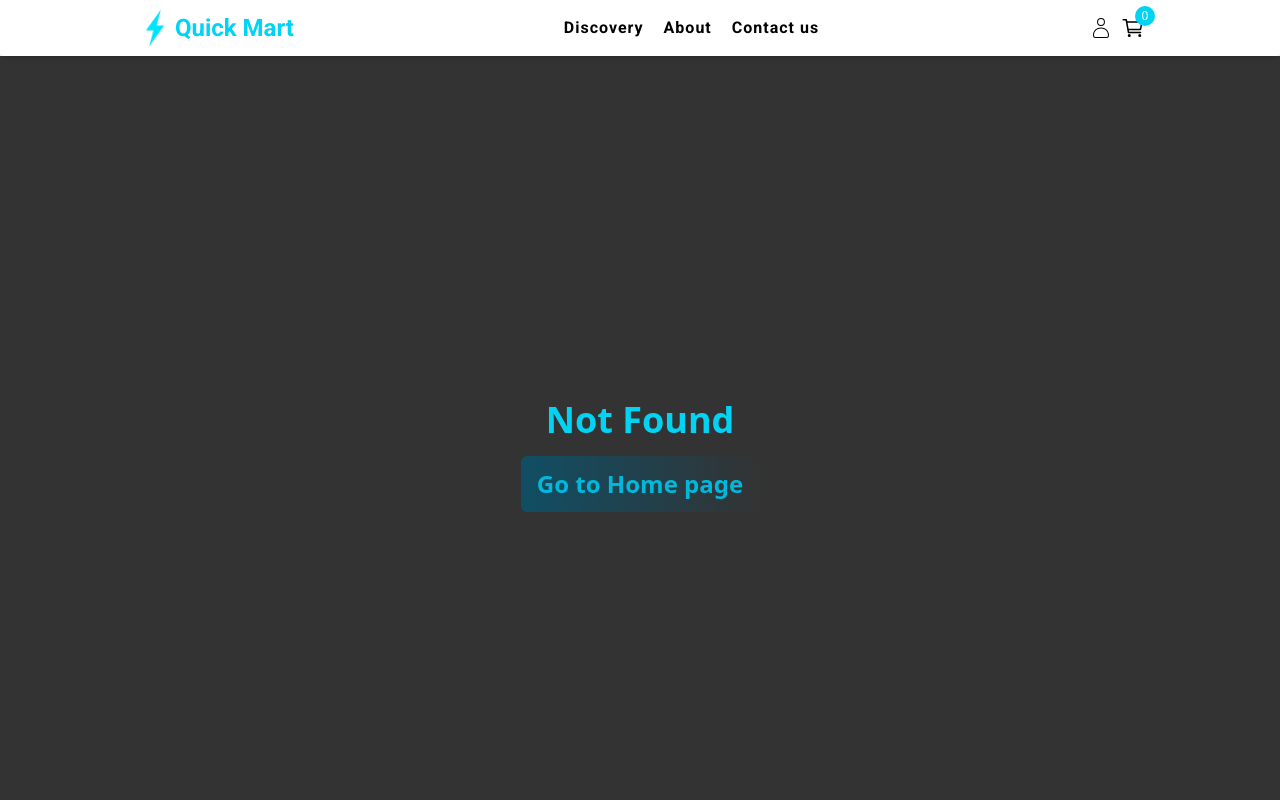
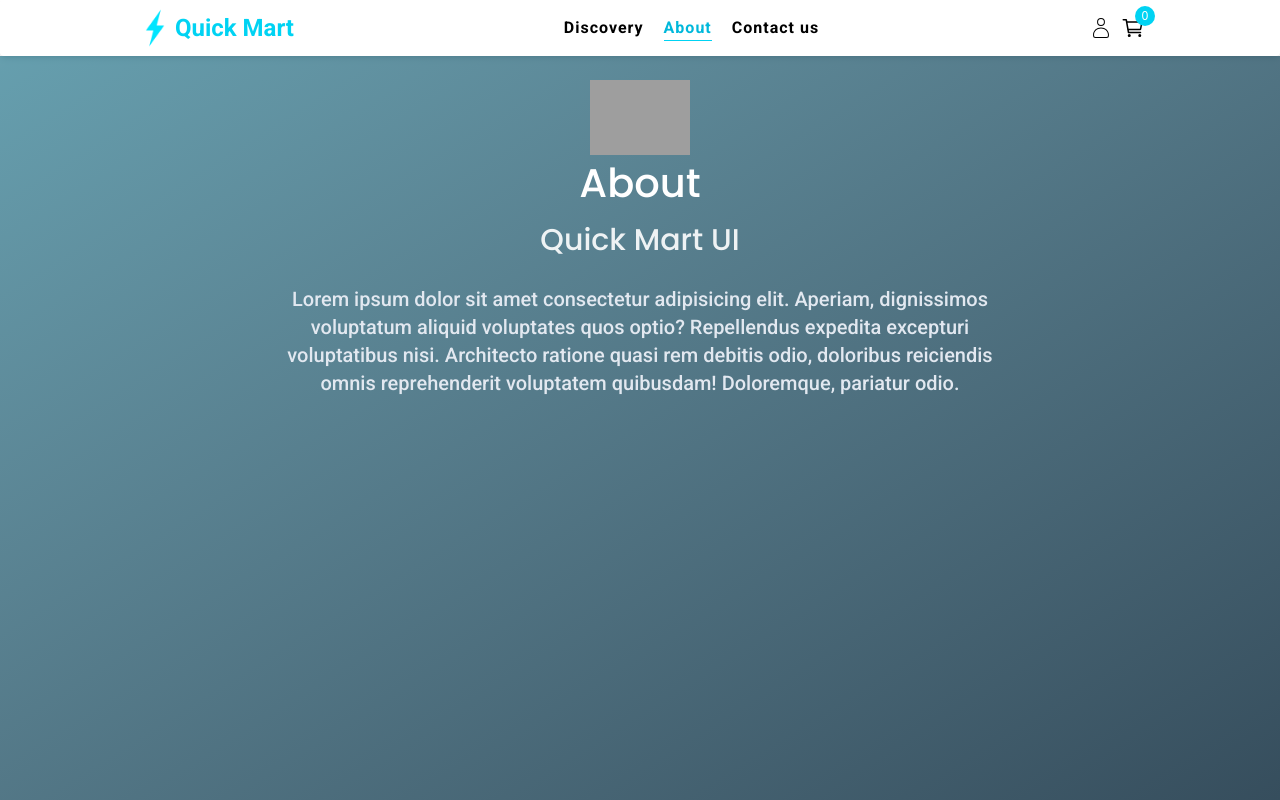
Before and after one commit to mehediweb01/quickmart-ui, a Next.js app: page /about in a window 1280 px wide. Before the commit this address had no page. Shown: the top 800 px of the page. Built offline with nearby package versions, Linux system fonts and the light colour scheme; grey boxes are pictures that could not be loaded.

Commit message:
about page done & active class added navbar link tag

```diff
--- /dev/null
+++ b/src/app/about/page.jsx
@@ -0,0 +1,32 @@
+import Image from "next/image";
+
+const About = () => {
+  return (
+    <div className="min-h-screen px-4 py-4 sm:py-6 bg-gradient-to-tl from-[#102B3D]/85 to-cyan-800/60">
+      <Image
+        src="/images/about.png"
+        height={100}
+        width={100}
+        alt="About Image"
+        className="mx-auto object-cover"
+      />
+      <h1 className="font-poppins font-medium text-3xl sm:text-[40px] leading-10 sm:leading-[57px] text-white text-center">
+        About
+      </h1>
+      <h2 className="font-poppins font-medium text-base sm:text-xl md:text-2xl lg:text-3xl leading-10 sm:leading-[57px] text-white/90 text-center">
+        Quick Mart UI
+      </h2>
+      <div className="w-full">
+        <p className="sm:w-[60%] w-full mx-auto text-center font-roboto font-medium text-slate-200 text-xl mt-4 ">
+          Lorem ipsum dolor sit amet consectetur adipisicing elit. Aperiam,
+          dignissimos voluptatum aliquid voluptates quos optio? Repellendus
+          expedita excepturi voluptatibus nisi. Architecto ratione quasi rem
+          debitis odio, doloribus reiciendis omnis reprehenderit voluptatem
+          quibusdam! Doloremque, pariatur odio.
+        </p>
+      </div>
+    </div>
+  );
+};
+
+export default About;
--- a/src/component/Navbar.jsx
+++ b/src/component/Navbar.jsx
@@ -2,6 +2,7 @@
 import { useCart } from "@/context/cartContext";
 import Image from "next/image";
 import Link from "next/link";
+import { usePathname } from "next/navigation";
 import { useState } from "react";
 import { CiLock, CiUser } from "react-icons/ci";
 import { FcAbout } from "react-icons/fc";
@@ -11,6 +12,7 @@ const Navbar = () => {
   const [isOpen, setIsOpen] = useState(false);
   const [isOpenDropdownList, setIsOpenDropdownList] = useState(false);
   const { count } = useCart();
+  const pathname = usePathname();
 
   return (
     <div className="flex justify-around items-center gap-4 p-2 shadow-md rounded-sm ">
@@ -35,19 +37,31 @@ const Navbar = () => {
       <div className="items-center gap-5 md:flex hidden">
         <Link
           href="/discovery"
-          className="font-semibold text-black tracking-[1px] hover:text-cyan-400 hover:border-b hover:border-cyan-400 transition-all duration-300 font-roboto"
+          className={`font-semibold text-black tracking-[1px] hover:text-cyan-400 hover:border-b hover:border-cyan-400 transition-all duration-300 font-roboto ${
+            pathname === "/discovery"
+              ? "border-b border-cyan-400 text-cyan-500"
+              : ""
+          }`}
         >
           Discovery
         </Link>
         <Link
           href="/about"
-          className="font-semibold text-black tracking-[1px] hover:text-cyan-400 hover:border-b hover:border-cyan-400 transition-all duration-300 font-roboto"
+          className={`font-semibold text-black tracking-[1px] hover:text-cyan-400 hover:border-b hover:border-cyan-400 transition-all duration-300 font-roboto ${
+            pathname === "/about"
+              ? "border-b border-cyan-400 text-cyan-500"
+              : ""
+          }`}
         >
           About
         </Link>
         <Link
           href="/contact-us"
-          className="font-semibold text-black tracking-[1px] hover:text-cyan-400 hover:border-b hover:border-cyan-400 transition-all duration-300 font-roboto"
+          className={`font-semibold text-black tracking-[1px] hover:text-cyan-400 hover:border-b hover:border-cyan-400 transition-all duration-300 font-roboto ${
+            pathname === "/contact-us"
+              ? "border-b border-cyan-400 text-cyan-500"
+              : ""
+          }`}
         >
           Contact us
         </Link>
@@ -82,8 +96,14 @@ const Navbar = () => {
             </div>
           )}
         </button>
-        <Link href="/cart" className="relative">
-          <IoCartOutline className="text-2xl" />
+        <Link href="/cart" className={`relative`}>
+          <IoCartOutline
+            className={`text-2xl  ${
+              pathname === "/cart"
+                ? "border-b border-cyan-400 text-cyan-500"
+                : ""
+            }`}
+          />
           <span className="absolute top-[-10px] right-[-10px] bg-cyan-400 text-white text-xs w-5 h-5 flex items-center justify-center rounded-full">
             {count}
           </span>
--- a/src/component/footer.jsx
+++ b/src/component/footer.jsx
@@ -32,19 +32,16 @@ const Footer = () => {
               <h1 className="text-green-500 font-semibold tracking-[2px] text-base sm:text-xl font-roboto">
                 {data.title}
               </h1>
-              <Link
-                href="/"
-                className="flex flex-col justify-center gap-3 mt-8"
-              >
+              <div className="flex flex-col justify-center gap-3 mt-8 ">
                 {data.link.map((data, i) => (
                   <span
                     key={i}
-                    className="text-white font-roboto hover:border-b hover:border-slate-200 transition-all duration-300 hover:text-green-400"
+                    className="text-white font-roboto hover:border-b hover:border-slate-200 transition-all duration-300 hover:text-green-400 cursor-pointer"
                   >
                     {data}
                   </span>
                 ))}
-              </Link>
+              </div>
             </div>
           ))}
         </div>
```
Also changed, not shown: 1 other file (tests, documents, lock files or other folders).
